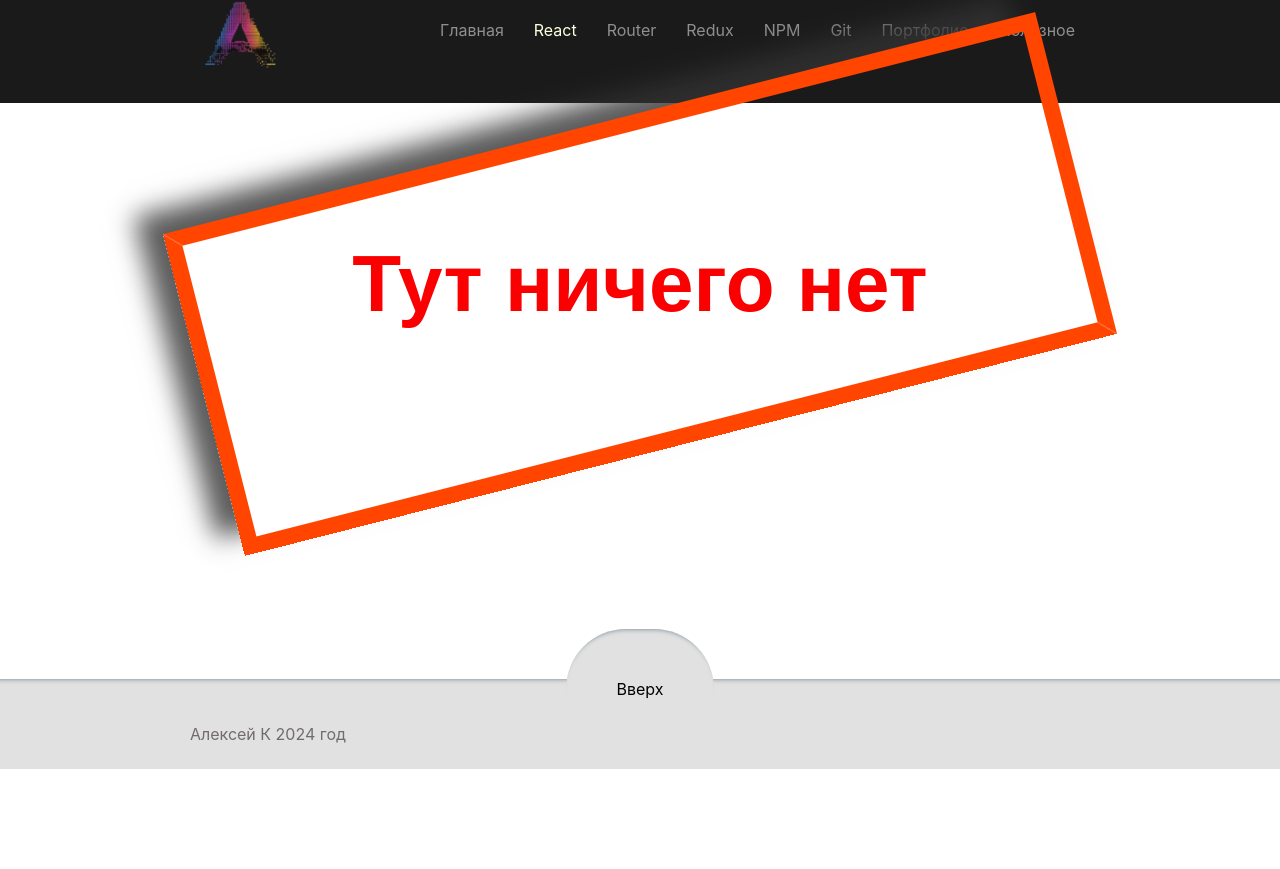
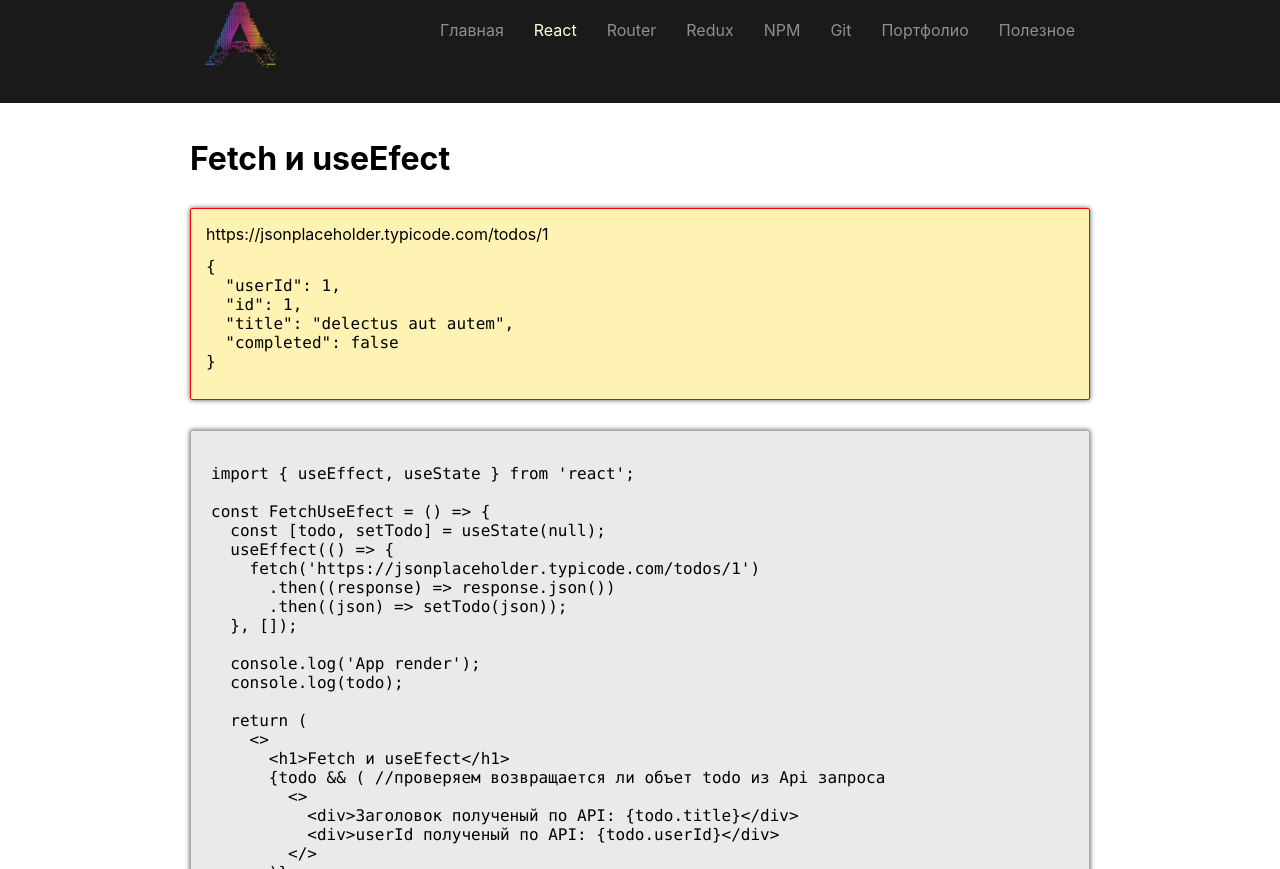
Before and after one commit to AlekseiKutukov/aleksei-k.ru, a React (Create React App) app: page /react/fetch-useefect in a window 1280 px wide. Shown: the part 31-900 px from the top of the page. Before the commit the page ends 800 px from the top, so only its background shows below. Built offline with nearby package versions, Linux system fonts and the light colour scheme; no server answers.

Commit message:
add page FetchUseEffect

```diff
--- a/src/App.js
+++ b/src/App.js
@@ -23,6 +23,7 @@ import LogicalAndOperator from './pageRouter/react/logical-and-operator/LogicalA
 import Fragment from './pageRouter/react/react-fragment/Fragment';
 import Login from './pageRouter/react/control-pola/Login';
 import ChildrenProp from './pageRouter/react/children-prop/ChildrenProp';
+import FetchUseEfect from './pageRouter/react/fetch-useEfect/FetchUseEfect';
 
 function App() {
   return (
@@ -47,6 +48,7 @@ function App() {
             <Route path="react/fragment" element={<Fragment />} />
             <Route path="react/login" element={<Login />} />
             <Route path="react/children-prop" element={<ChildrenProp />} />
+            <Route path="react/fetch-useefect" element={<FetchUseEfect />} />
             <Route path="router" element={<RouterT />} />
             <Route path="redux" element={<ReduxT />} />
             <Route path="npm" element={<Npm />} />
--- a/src/pageRouter/react/ReactT.jsx
+++ b/src/pageRouter/react/ReactT.jsx
@@ -46,6 +46,11 @@ const ReactT = () => {
             Children prop
           </div>
         </Link>
+        <Link to="./fetch-useefect">
+          <div className="cards__example__code" title="Посмотреть пример">
+            Fetch и useEfect
+          </div>
+        </Link>
       </div>
     </>
   );
--- a/src/pageRouter/react/children-prop/ChildrenProp.jsx
+++ b/src/pageRouter/react/children-prop/ChildrenProp.jsx
@@ -19,7 +19,8 @@ const ChildrenProp = () => {
         </>
       </Wrapper>
       <div className="memorandum">
-        Позволяет передавать в компоненты другие блоки js кода.
+        Позволяет передавать в компоненты другие блоки js кода. Часто используют
+        для создания модальных окон
       </div>
       <div className="body_article">
         <pre>
--- /dev/null
+++ b/src/pageRouter/react/fetch-useEfect/FetchUseEfect.jsx
@@ -0,0 +1,76 @@
+import { useEffect, useState } from 'react';
+
+const FetchUseEfect = () => {
+  const [todo, setTodo] = useState(null);
+  useEffect(() => {
+    fetch('https://jsonplaceholder.typicode.com/todos/1')
+      .then((response) => response.json())
+      .then((json) => setTodo(json));
+  }, []);
+
+  console.log('App render');
+  console.log(todo);
+
+  return (
+    <>
+      <h1>Fetch и useEfect</h1>
+      {todo && ( //проверяем возвращается ли объект todo из Api запроса
+        <>
+          <div>Заголовок полученый по API: {todo.title}</div>
+          <div>userId полученый по API: {todo.userId}</div>
+        </>
+      )}
+
+      <div className="memorandum">
+        https://jsonplaceholder.typicode.com/todos/1
+        <pre>
+          <code>
+            {`{
+  "userId": 1,
+  "id": 1,
+  "title": "delectus aut autem",
+  "completed": false
+}`}
+          </code>
+        </pre>
+      </div>
+
+      <div className="body_article">
+        <pre>
+          <code>
+            {`import { useEffect, useState } from 'react';
+
+const FetchUseEfect = () => {
+  const [todo, setTodo] = useState(null);
+  useEffect(() => {
+    fetch('https://jsonplaceholder.typicode.com/todos/1')
+      .then((response) => response.json())
+      .then((json) => setTodo(json));
+  }, []);
+
+  console.log('App render');
+  console.log(todo);
+
+  return (
+    <>
+      <h1>Fetch и useEfect</h1>
+      {todo && ( //проверяем возвращается ли объет todo из Api запроса
+        <>
+          <div>Заголовок полученый по API: {todo.title}</div>
+          <div>userId полученый по API: {todo.userId}</div>
+        </>
+      )}
+    </>
+  );
+};
+
+export default FetchUseEfect;
+`}
+          </code>
+        </pre>
+      </div>
+    </>
+  );
+};
+
+export default FetchUseEfect;
```
